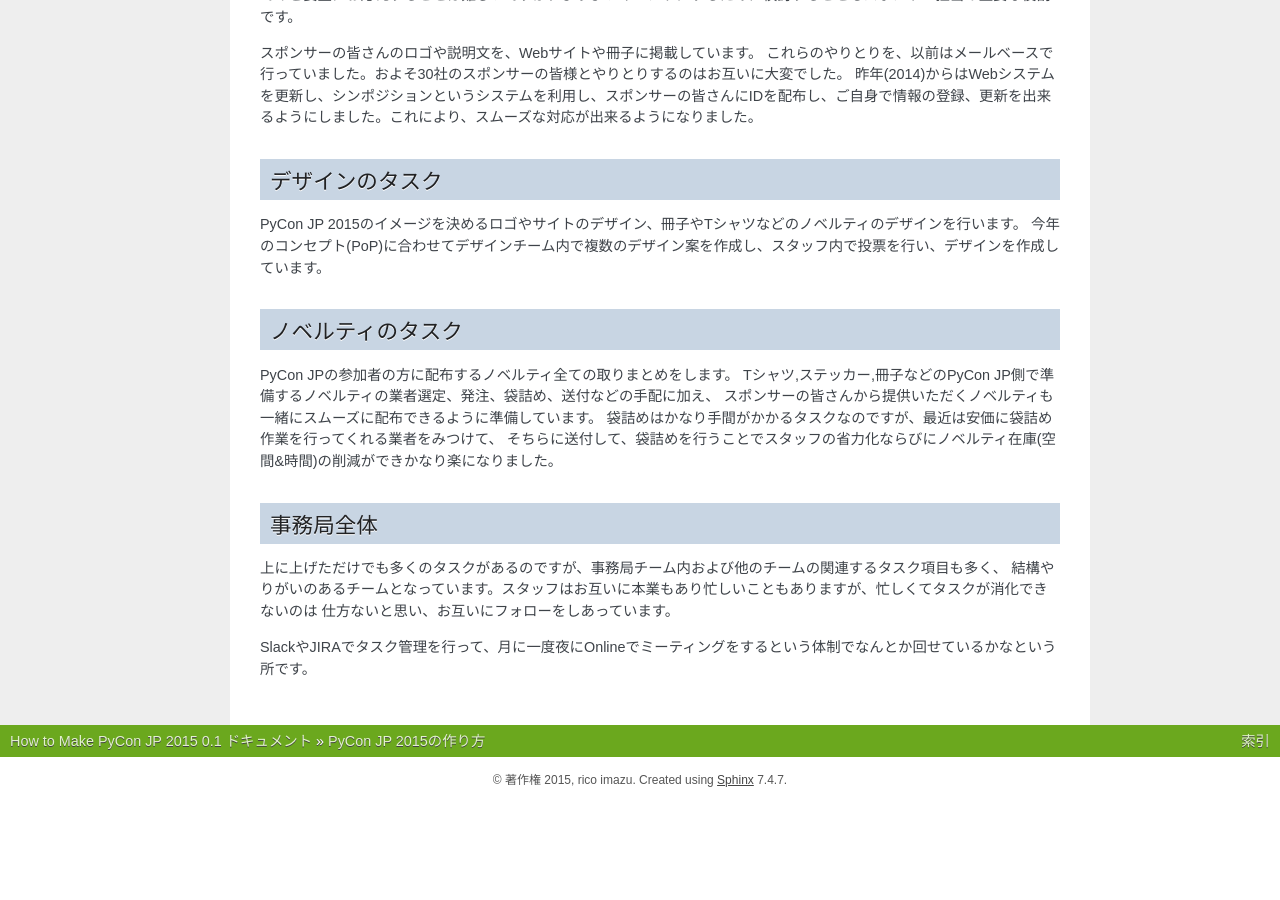
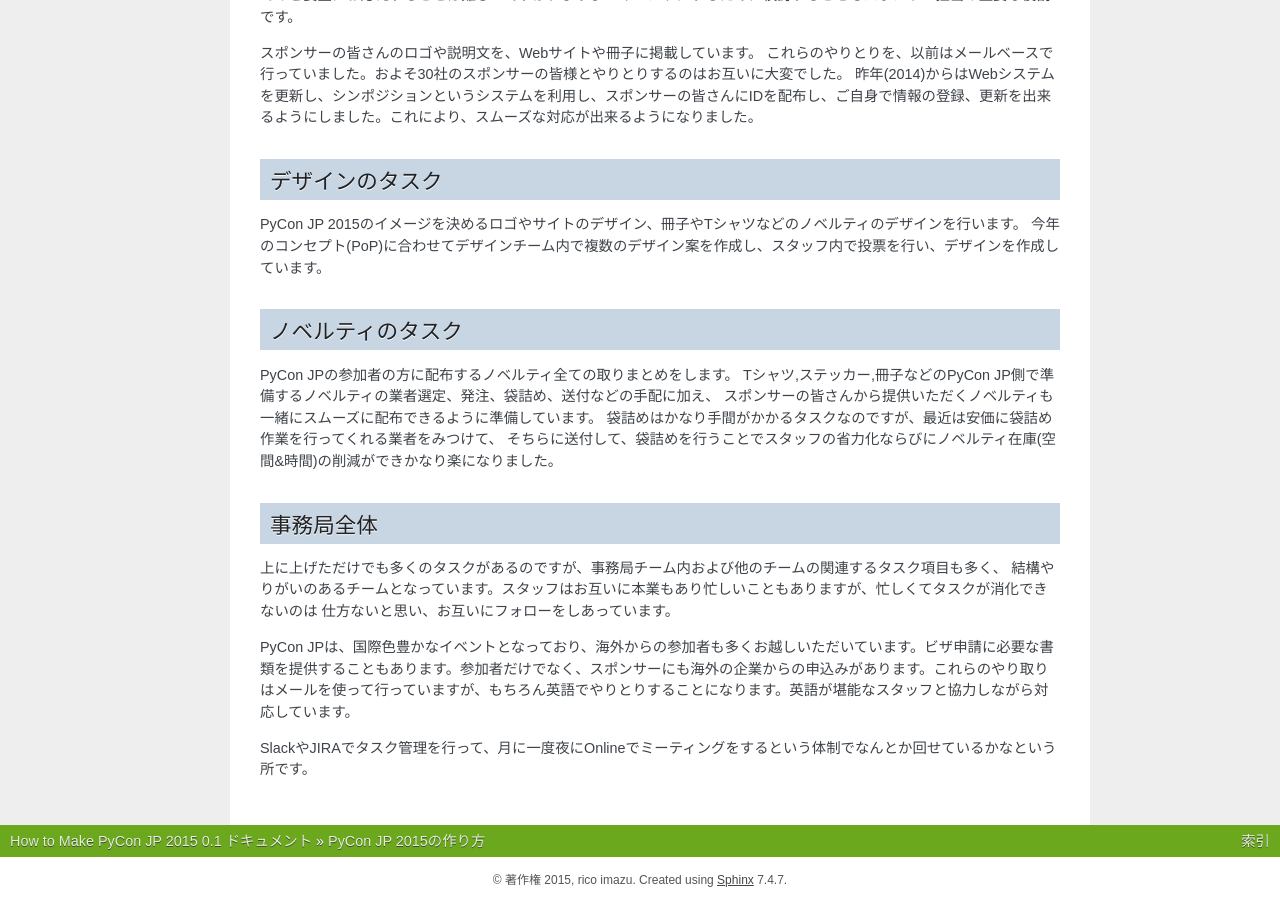
Before and after one commit to pyconjp/reports2015, a Sphinx documentation site: the page built from how-to-make/source/02_management.rst, in a window 1280 px wide and 900 px high, scrolled down 1425 px. Built offline with Sphinx 7.4.7, drawn with Linux system fonts in a browser that asks for light colours; before the commit the page ends 2225 px from its top, so only the background shows below that.

Commit message:
事務局全体の中に、英語関係の文を入れた。

```diff
--- a/how-to-make/source/02_management.rst
+++ b/how-to-make/source/02_management.rst
@@ -79,4 +79,6 @@
 結構やりがいのあるチームとなっています。スタッフはお互いに本業もあり忙しいこともありますが、忙しくてタスクが消化できないのは
 仕方ないと思い、お互いにフォローをしあっています。
 
+PyCon JPは、国際色豊かなイベントとなっており、海外からの参加者も多くお越しいただいています。ビザ申請に必要な書類を提供することもあります。参加者だけでなく、スポンサーにも海外の企業からの申込みがあります。これらのやり取りはメールを使って行っていますが、もちろん英語でやりとりすることになります。英語が堪能なスタッフと協力しながら対応しています。
+
 SlackやJIRAでタスク管理を行って、月に一度夜にOnlineでミーティングをするという体制でなんとか回せているかなという所です。
```
